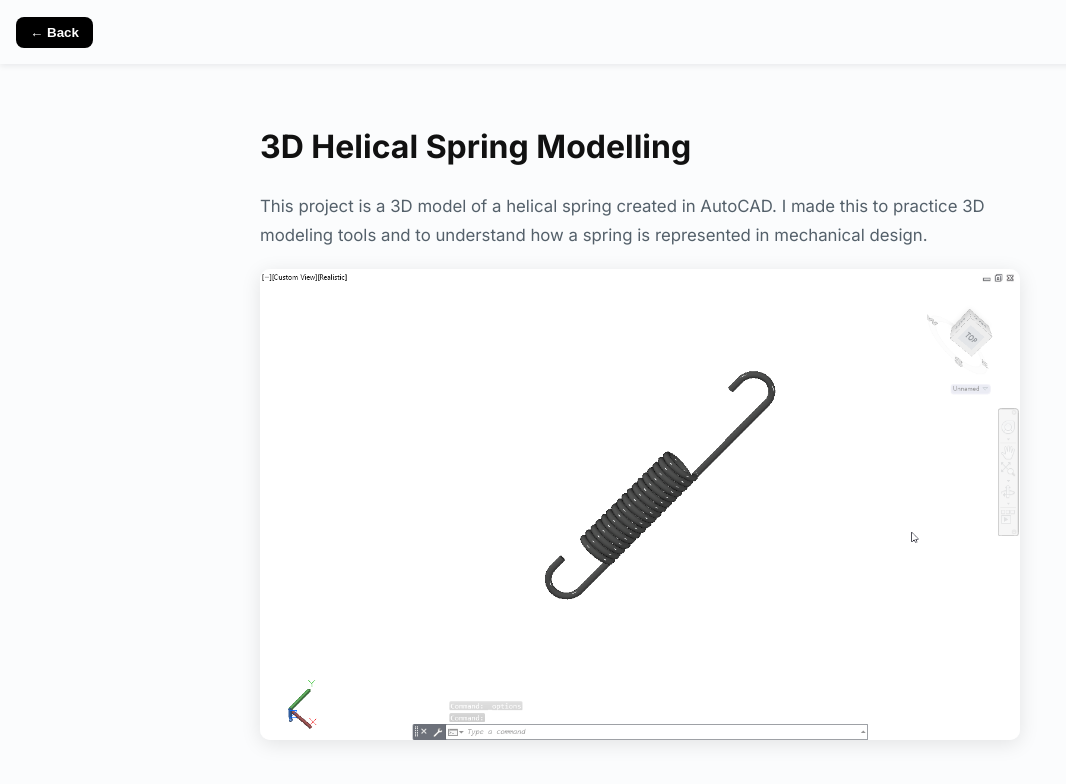
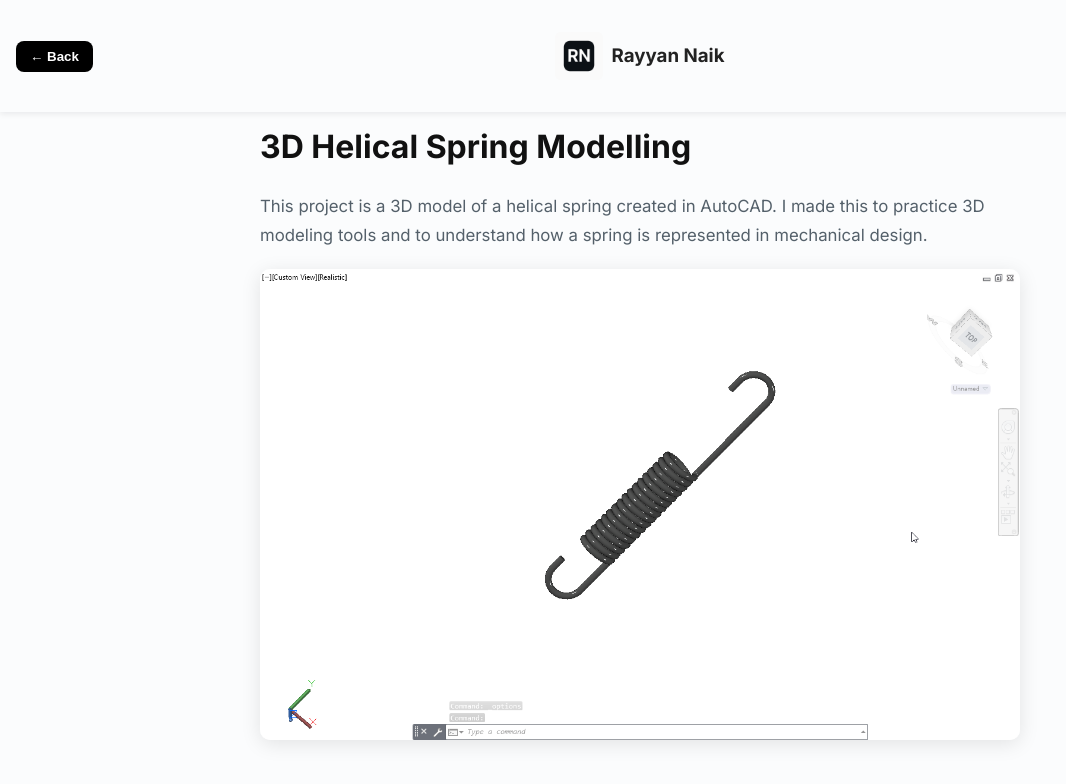
Before and after one commit to rayyannaik/rayyannaik.github.io, a plain HTML site: page project-1.html in a window 1280 px wide. Shown: the top 784 px of the page, without its empty margins (0-1066 px from the left). Drawn offline with Linux system fonts and the light colour scheme.

Commit message:
SEO Update

```diff
--- a/css/main.css
+++ b/css/main.css
@@ -21,6 +21,7 @@
 html,
 body {
   height: 100%;
+  scroll-behavior: smooth;
 }
 
 body {
@@ -388,6 +389,25 @@ body {
   z-index: 1000;
 }
 
+.header-logo {
+  display: flex;
+  align-items: center;
+  gap: 8px;
+  text-decoration: none;
+  color: #222;
+  font-weight: 600;
+  font-size: 16px;
+}
+
+.header-logo img {
+  width: 48px;
+  height: 48px;
+  text-align: center;
+  border-radius: 6px;
+  cursor: pointer;
+  transition: transform 0.2s ease;
+}
+
 .back-btn {
   position: absolute;
   left: 16px;
--- a/footer-contact.html
+++ b/footer-contact.html
@@ -3,13 +3,14 @@
 <hr class="section-divider">
 
 <section id="contact" class="section contact">
-    <h2 class="section-title">Contact</h2>
-    <p>If you’d like to work together or request files, send me an email or connect on LinkedIn.</p>
-    <div class="contact-links">
-        <a href="https://www.linkedin.com/in/rayyannaik" target="_blank" class="btn primary">LinkedIn</a>
-    </div>
+  <h2 class="section-title">Contact</h2>
+  <p>If you’d like to work together or request files, send me an email or connect on LinkedIn.</p>
+
+  <br>
+  <a class="btn primary">Email</a>
+  <a href="https://www.linkedin.com/in/rayyannaik" target="_blank" class="btn primary">LinkedIn</a>
 </section>
 
 <footer class="footer">
-    <small>© 2025 Rayyan — CAD Designer & Draftsman</small>
+  <small>© 2025 Rayyan — CAD Designer & Draftsman</small>
 </footer>
--- a/project-1.html
+++ b/project-1.html
@@ -14,6 +14,9 @@
 
     <header class="detail-header">
         <button class="back-btn" onclick="goBack()">← Back</button>
+        <a class="header-logo" href="https://rayyannaik.github.io/"><img src="favicon.png">
+            <h3>Rayyan Naik</h3>
+        </a>
     </header>
 
     <!-- Project Content -->
@@ -43,7 +46,8 @@
             <source src="assets/works/project-1/project-1-preview.mp4" type="video/mp4">
         </video>
 
-        <p>Through this project, I learned how to control the shape of 3D models, use different tools efficiently, and pay attention to small details that make the model look correct and professional.</p>
+        <p>Through this project, I learned how to control the shape of 3D models, use different tools efficiently, and
+            pay attention to small details that make the model look correct and professional.</p>
 
 
     </main>
```
Also changed, not shown: index.html (+34 -12 lines), project-2.html (+3 -0 lines), project-3.html (+15 -6 lines), project-4.html (+12 -5 lines), project-5.html (+15 -7 lines), project-6.html (+3 -0 lines), project-7.html (+23 -14 lines).
